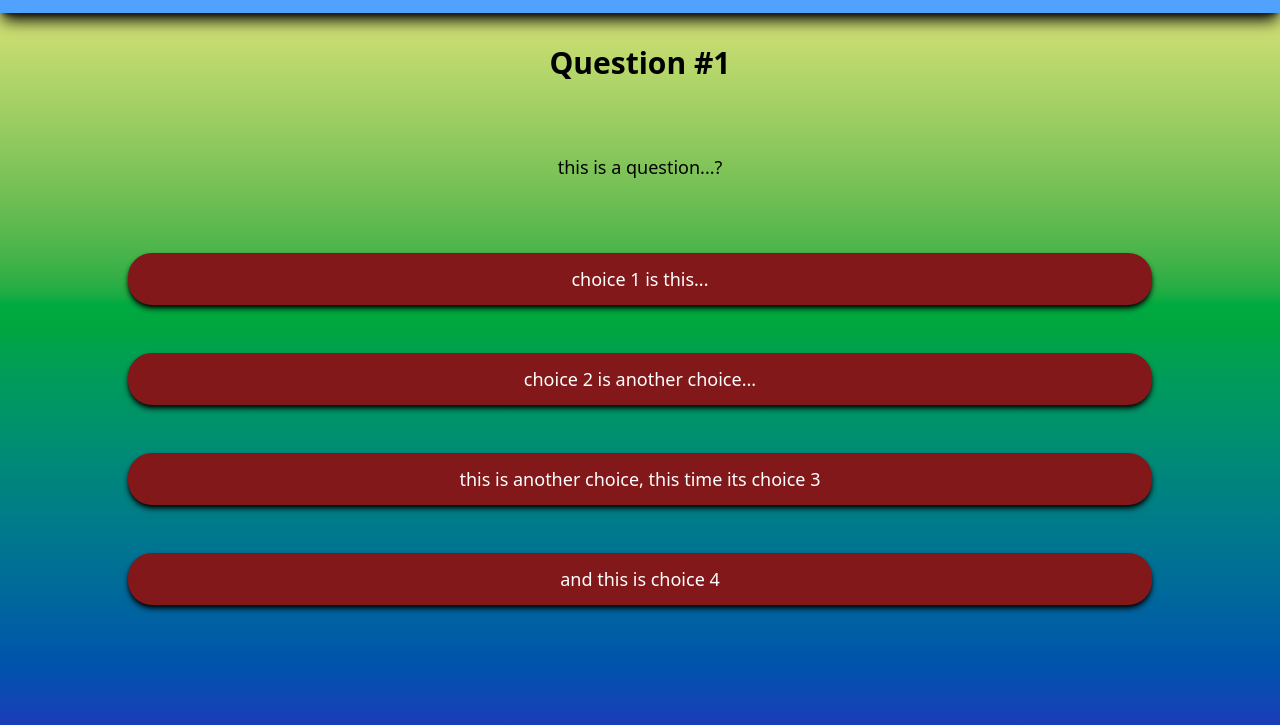
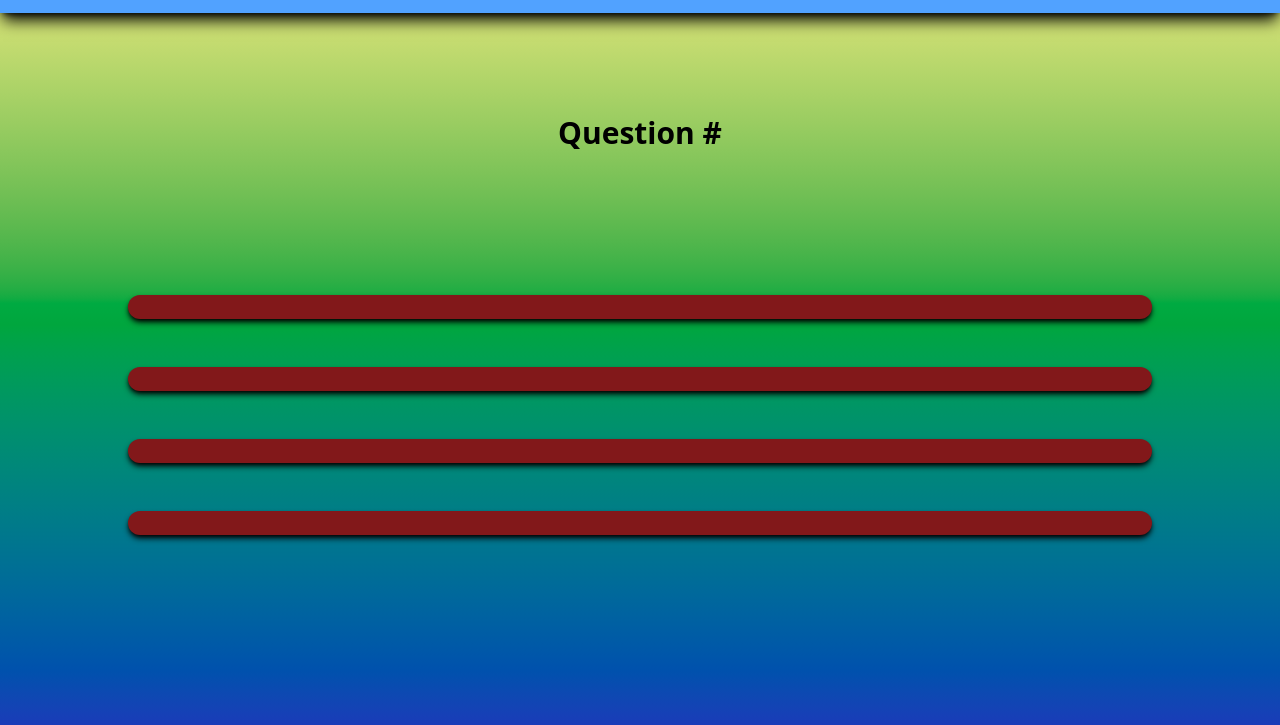
Before and after one commit to Shaedow2000/QuizGame, a website built with Vite: page quiz.html in a window 1280 px wide. Shown: the part 75-800 px from the top of the page. Built offline with nearby package versions, Linux system fonts and the light colour scheme; a web font is replaced by a local one.

Commit message:
Delete all the example texts.

```diff
--- a/quiz.html
+++ b/quiz.html
@@ -24,21 +24,17 @@
     </header>
     <main id="quiz-section">
       <h1 class="text-3xl font-bold">
-        Question #<span id="quiz-number">1</span>
+        Question #<span id="quiz-number"></span>
       </h1>
-      <h2 class="text-lg" id="quiz">this is a question...?</h2>
+      <h2 class="text-lg" id="quiz"></h2>
       <div class="w-[80%] flex flex-col justify-center items-center gap-12">
         <div class="flex flex-col gap-12 w-full">
-          <button type="button" id="choice1">choice 1 is this...</button>
-          <button type="button" id="choice2">
-            choice 2 is another choice...
-          </button>
+          <button type="button" id="choice1"></button>
+          <button type="button" id="choice2"></button>
         </div>
         <div class="flex flex-col gap-12 w-full">
-          <button type="button" id="choice3">
-            this is another choice, this time its choice 3
-          </button>
-          <button type="button" id="choice4">and this is choice 4</button>
+          <button type="button" id="choice3"></button>
+          <button type="button" id="choice4"></button>
         </div>
       </div>
     </main>
```
